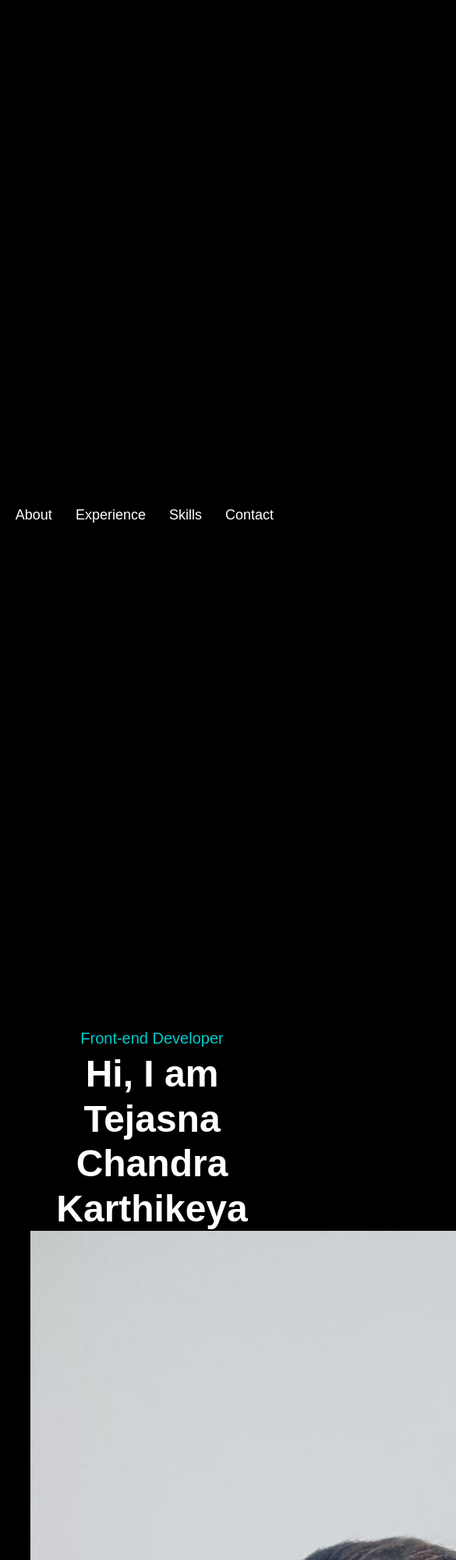
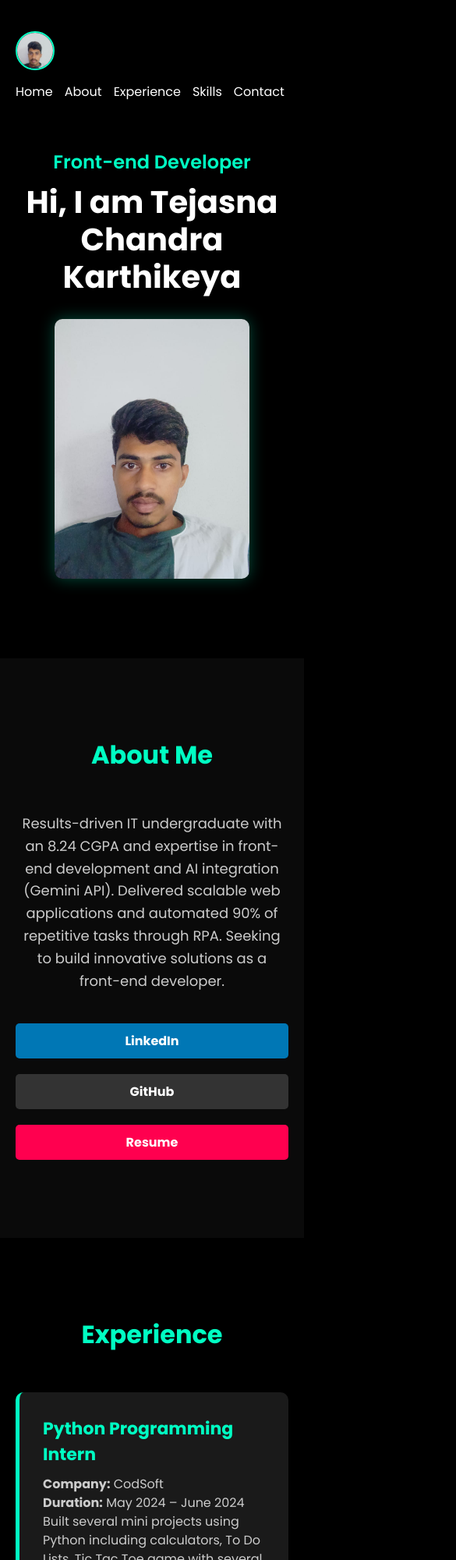
Before and after one commit to Karthikeya-006/Portfolio, a plain HTML site: page index.html in a window 390 px wide. Shown: the top 2000 px of the page at 78% size, 585 px wide, since content can reach past the window. Drawn offline with nearby package versions, Linux system fonts and the light colour scheme.

Commit message:
Update style.css

```diff
--- a/style.css
+++ b/style.css
@@ -1,8 +1,8 @@
-/* Reset and Base Styles */
 * {
     margin: 0;
     padding: 0;
     box-sizing: border-box;
+    transition: all 0.3s ease; /* Smooth transitions for hovers and states */
 }
 
 html {
@@ -10,55 +10,71 @@ html {
 }
 
 body {
-  background-color: black;
-  font-family: Arial, sans-serif;
-  color: white;
+    background-color: #000000; /* Deep black background */
+    color: #ffffff; /* White text color */
+    font-family: 'Poppins', Arial, sans-serif;
 }
 
-/* -------------------------------------- */
-/* Header Section */
+.container {
+    max-width: 1200px;
+    margin: 0 auto;
+    padding: 0 20px;
+}
+
+/* Base styling for subsequent sections */
+section {
+    padding: 100px 0;
+}
+
+.section-title {
+    font-size: 40px;
+    text-align: center;
+    margin-bottom: 50px;
+    color: #00ffc3; /* Accent color for titles */
+}
+
+/* ======================= 2. HEADER SECTION / HOME PAGE STYLES ======================= */
 #header {
     width: 100%;
-  height: 100vh;
-  padding: 20px 10%;
-  position: relative;
-
-  /* Use Flexbox for vertical layout: Nav on top, main content below */
-  display: flex;
-  flex-direction: column;
-  /* Removed: All background-image properties */
+    min-height: 100vh;
+    padding-top: 20px;
 }
 
-/* Navigation Bar (Top Right) */
+/* --- Navigation Bar (.nav) --- */
 .nav {
     display: flex;
-  /* Pushes navigation links to the far right */
-  justify-content: flex-end;
+    justify-content: space-between;
     align-items: center;
-  width: 100%;
-  padding-bottom: 20px;
+    padding: 20px 0;
+}
+
+.nav-logo {
+    width: 50px;
+    height: 50px;
+    border-radius: 50%;
+    object-fit: cover;
+    border: 2px solid #00ffc3;
 }
 
 .nav ul {
     display: flex;
     list-style: none;
-  gap: 30px;
+    gap: 35px;
 }
 
 .nav ul li a {
     position: relative;
-  color: white;
+    color: #ffffff;
     text-decoration: none;
-  font-size: 18px;
+    font-size: 16px;
     font-weight: 500;
 }
-
 .nav ul li a::after {
     content: '';
     position: absolute;
     width: 0;
     height: 2px;
-  background-color: #00cccc;
+    background-color: #ff004f; /* Hover color */
     bottom: -4px;
     left: 0;
     transition: 0.3s ease;
@@ -68,303 +84,181 @@ body {
     width: 100%;
 }
 
-/* -------------------------------------- */
-/* NEW: Main Content (Text + Image Side-by-Side) */
-.header-main-content {
-    /* Use Flexbox for horizontal layout */
+/* --- Header Content (Main Banner: Side-by-Side) --- */
+.header-content {
     display: flex;
-    align-items: center; /* Vertically centers text and image */
-    justify-content: space-between; /* Pushes text and image apart */
-
-    /* Takes up all remaining vertical space in the header */
-    flex-grow: 1;
+    align-items: center;
+    justify-content: space-between;
+    height: calc(100vh - 90px);
 }
 
-/* Header Text (Left Side) */
 .header-text {
-    text-align: left;
-    flex: 1; /* Allows text to grow and take space */
-    margin-right: 50px;
+    flex-basis: 60%;
 }
 
-.header-text p {
+.header-text .role {
+    color: #00ffc3;
     font-size: 24px;
-    color: #00cccc;
-    margin-bottom: 5px;
+    margin-bottom: 10px;
+    font-weight: 600;
 }
 
 .header-text h1 {
     font-size: 60px;
-    font-weight: bold;
+    font-weight: 700;
     line-height: 1.2;
 }
 
-/* Header Image (Right Side) */
-.header-image {
-    /* Fixed container size for the profile picture */
-    max-width: 400px;
-    height: 500px;
-
-    /* Optional background color for the image box, similar to the example */
-    background-color: #1a1a1a;
-
-    /* Ensure image container is pinned to the right and doesn't shrink */
-    flex-shrink: 0;
+.header-img {
+    flex-basis: 35%;
+    text-align: right;
 }
 
-.profile-main-img {
+.header-img .profile-pic {
     width: 100%;
-    height: 100%;
-    object-fit: cover; /* Ensures the image fills the space */
-    /* Add border-radius for a slightly softer look if desired */
-    /* border-radius: 10px; */
-}
-/* -------------------------------------- */
-
-
-/* About Section */
-#about {
-  background-color: #111;
-  padding: 80px 10%;
+    max-width: 350px;
+    height: auto;
+    border-radius: 10px;
+    box-shadow: 0 0 20px rgba(0, 255, 195, 0.3);
 }
 
-.about-section {
-  display: flex;
-  gap: 50px;
-  align-items: flex-start;
-  flex-wrap: wrap;
+/* ======================= 3. ABOUT SECTION STYLES ======================= */
+#about {
+    background-color: #0a0a0a; /* Slightly lighter black for contrast */
 }
 
-/* REMOVED: .about-img img CSS since the image is now in the header */
-
-
 .about-content {
-  flex: 1;
-}
-
-.about-content h1 {
-  font-size: 38px;
-  margin-bottom: 25px;
+    max-width: 800px;
+    margin: 0 auto;
+    text-align: center;
 }
 
 .about-content p {
-  font-size: 17px;
-  line-height: 1.7;
-  margin-bottom: 30px;
+    font-size: 18px;
+    line-height: 1.6;
+    margin-bottom: 40px;
+    color: #ccc;
 }
 
 .about-links {
-  margin-top: 20px;
     display: flex;
-  gap: 15px;
-  flex-wrap: wrap;
+    justify-content: center;
+    gap: 20px;
 }
 
 .social-link {
-  padding: 10px 22px;
+    padding: 10px 25px;
     border-radius: 5px;
     text-decoration: none;
     font-weight: bold;
-  font-size: 16px;
+    color: white;
     transition: all 0.3s ease;
-  border: 2px solid transparent;
 }
 
-.social-link.linkedin {
-  background-color: #0077b5;
-  color: white;
+.social-link.linkedin { background-color: #0077b5; }
+.social-link.github { background-color: #333; }
+.social-link.resume { background-color: #ff004f; }
+
+.social-link:hover {
+    transform: translateY(-5px);
+    box-shadow: 0 8px 15px rgba(0, 0, 0, 0.2);
 }
 
-.social-link.github {
-  background-color: #333;
-  color: white;
+/* ======================= 4. EXPERIENCE SECTION STYLES ======================= */
+.experience-section {
+    background-color: #000000;
 }
 
-.social-link.resume {
-  background-color: #ff4d4d;
-  color: white;
+.experience-cards {
+    display: grid;
+    grid-template-columns: repeat(auto-fit, minmax(300px, 1fr));
+    gap: 30px;
 }
 
-.social-link.resume:hover {
-  background-color: #ff6666;
-  box-shadow: 0 0 12px rgba(255, 77, 77, 0.5);
+.experience-card {
+    background-color: #1a1a1a;
+    padding: 30px;
+    border-radius: 10px;
+    border-left: 5px solid #00ffc3;
+    box-shadow: 0 4px 8px rgba(0, 0, 0, 0.3);
 }
 
-.social-link:hover {
-  transform: translateY(-3px);
-  border-color: #00cccc;
-  box-shadow: 0 0 10px rgba(0, 204, 204, 0.6);
+.experience-card:hover {
+    transform: translateY(-5px);
+    box-shadow: 0 10px 20px rgba(0, 255, 195, 0.2);
 }
 
-/* Skills Section */
-.skills-section {
-  text-align: center;
-  margin-top: 80px;
-  margin-bottom: 100px;
-  padding: 0 10%;
+.experience-card h3 {
+    color: #00ffc3;
+    font-size: 22px;
+    margin-bottom: 10px;
 }
 
-.skills-section h2 {
-  font-size: 36px;
-  margin-bottom: 50px;
-  color: white;
-  display: inline-block;
-  padding-bottom: 8px;
-  border-bottom: 3px solid #00cccc;
+.experience-card p {
+    font-size: 16px;
+    line-height: 1.5;
+    color: #ccc;
+}
+
+/* ======================= 5. SKILLS SECTION STYLES ======================= */
+.skills-section {
+    background-color: #0a0a0a;
+    text-align: center;
 }
 
 .skill-category {
-  margin-bottom: 50px;
+    margin-bottom: 60px;
 }
 
 .skill-category h3 {
-  font-size: 26px;
-  color: #ffcc00;
+    font-size: 28px;
+    color: #ff004f;
     margin-bottom: 30px;
+    text-decoration: underline;
+    text-underline-offset: 10px;
 }
 
 .skill-icons {
     display: flex;
     justify-content: center;
-  gap: 40px;
+    gap: 50px;
     flex-wrap: wrap;
-  position: relative;
 }
 
 .icon-item {
     display: flex;
     flex-direction: column;
     align-items: center;
-  position: relative;
-  transition: transform 0.3s ease;
 }
 
 .icon-item i {
-  font-size: 60px;
-  transition: transform 0.3s ease, box-shadow 0.3s ease;
-  cursor: pointer;
+    font-size: 70px;
+    margin-bottom: 10px;
+    transition: transform 0.3s;
 }
 
 .icon-item:hover i {
-  transform: translateY(-8px);
-  box-shadow: 0 10px 15px rgba(0, 255, 255, 0.2);
+    transform: scale(1.1);
+    color: #00ffc3 !important; /* Forces color change on hover */
 }
 
 .icon-label {
     font-size: 16px;
-  color: #00cccc;
-  margin-top: 8px;
-  opacity: 1;
-  transition: color 0.3s ease;
-}
-.icon-item:hover .icon-label {
-    color: #ffcc00;
+    color: #ccc;
 }
 
-
-/* Tooltip Styling */
-.tooltip {
-  position: absolute;
-  bottom: -60px;
-  left: 50%;
-  transform: translateX(-50%);
-  background-color: #222;
-  color: #fff;
-  padding: 8px 12px;
-  font-size: 14px;
-  border-radius: 4px;
-  width: 220px;
-  text-align: center;
-  line-height: 1.4;
-  opacity: 0;
-  pointer-events: none;
-  transition: opacity 0.3s ease, transform 0.3s ease;
-  z-index: 10;
-  box-shadow: 0 0 10px rgba(0, 255, 255, 0.2);
-}
-
-.icon-item:hover .tooltip {
-  opacity: 1;
-  transform: translate(-50%, -10px);
-}
-
-/* Experience Section */
-.experience-section {
-  font-family: 'Segoe UI', sans-serif;
-  max-width: 1000px;
-  margin: 80px auto;
-  padding: 0 10%;
-}
-
-.experience-section h2 {
-  text-align: center;
-  margin-bottom: 50px;
-  font-size: 36px;
-  letter-spacing: 1px;
-  display: inline-block;
-  padding-bottom: 8px;
-  border-bottom: 3px solid #00cccc;
-}
-
-.experience-cards {
-  display: grid;
-  grid-template-columns: repeat(auto-fit, minmax(280px, 1fr));
-  gap: 30px;
-}
-
-.experience-card {
-  background-color: #1c1c1c;
-  padding: 30px;
-  border-radius: 12px;
-  border: 1px solid #333;
-  transition: all 0.4s ease;
-  box-shadow: 0 0 15px rgba(0, 0, 0, 0.5);
-}
-
-.experience-card:hover {
-  background-color: #242424;
-  transform: translateY(-8px);
-  box-shadow: 0 15px 30px rgba(0, 204, 204, 0.3);
-}
-
-.experience-card h3 {
-  color: #00cccc;
-  font-size: 24px;
-  margin-bottom: 12px;
-}
-
-.experience-card p {
-  font-size: 15px;
-  color: #ccc;
-  margin: 6px 0;
-  line-height: 1.6;
-}
-
-.experience-card p strong {
-  color: #ffffff;
-}
-
-/* Contact Section */
+/* ======================= 6. CONTACT SECTION STYLES ======================= */
 .contact-section {
-  background-color: #111;
-  padding: 80px 10%;
-  color: white;
-  text-align: center;
-}
-
-.contact-section h2 {
-  font-size: 36px;
-  margin-bottom: 50px;
-  color: white;
-  display: inline-block;
-  padding-bottom: 8px;
-  border-bottom: 3px solid #00cccc;
+    background-color: #000000;
 }
 
 .contact-form {
     max-width: 600px;
     margin: 0 auto;
     text-align: left;
+    padding: 30px;
+    background-color: #1a1a1a;
+    border-radius: 10px;
 }
 
 .form-group {
@@ -384,84 +278,95 @@ body {
     padding: 14px;
     border: 1px solid #333;
     border-radius: 6px;
-  background-color: #1c1c1c;
+    background-color: #0a0a0a;
     color: white;
     font-size: 16px;
-  transition: border-color 0.3s ease;
 }
 
 .form-group input:focus,
 .form-group textarea:focus {
-    border-color: #00cccc;
+    border-color: #00ffc3;
     outline: none;
-}
-
-.form-group input::placeholder,
-.form-group textarea::placeholder {
-  color: #888;
 }
 
 .btn-submit {
     padding: 14px 40px;
     font-size: 17px;
     font-weight: bold;
-  background-color: #00cccc;
+    background-color: #00ffc3;
     color: black;
     border: none;
     border-radius: 6px;
     cursor: pointer;
-  transition: all 0.3s ease;
-  margin-top: 15px;
+    display: block;
+    margin: 20px auto 0;
 }
 
 .btn-submit:hover {
-  background-color: #00a0a0;
-  box-shadow: 0 0 15px rgba(0, 204, 204, 0.5);
+    background-color: #ff004f;
+    color: white;
 }
 
-/* Responsive Overrides */
-@media (max-width: 768px) {
-  /* Header adjustments for mobile */
-  #header {
-    height: auto;
-    min-height: 100vh;
+/* ======================= 7. FOOTER STYLES ======================= */
+.footer {
+    text-align: center;
+    padding: 20px 0;
+    background-color: #1a1a1a;
+    font-size: 14px;
+    color: #888;
 }
 
-  .header-main-content {
-      flex-direction: column; /* Stacks image and text vertically on small screens */
-      text-align: center;
-      padding-top: 50px;
+/* ======================= 8. MEDIA QUERIES (FOR RESPONSIVENESS) ======================= */
+
+@media (max-width: 768px) {
+    .section-title {
+        font-size: 32px;
     }
 
-  .header-image {
-      max-width: 90%;
-      height: 400px;
-      margin-top: 50px;
-      margin-left: 0;
+    /* --- Navigation Bar Adjustments --- */
+    .nav {
+        /* Stack the nav links below the logo/text */
+        flex-direction: column;
+        align-items: flex-start;
+    }
+
+    .nav ul {
+        margin-top: 15px;
+        gap: 15px;
+        flex-wrap: wrap;
+    }
+
+    /* --- Header Content Adjustments --- */
+    .header-content {
+        /* Stack the text and image vertically */
+        flex-direction: column;
+        justify-content: center;
+        height: auto;
+        padding-top: 40px;
+        text-align: center;
     }
 
     .header-text {
-    max-width: 100%;
-    text-align: center;
-    margin-right: 0;
+        flex-basis: 100%;
+        margin-bottom: 30px;
     }
 
     .header-text h1 {
-    font-size: 48px;
+        font-size: 40px;
     }
 
-  .header-text p {
-    font-size: 20px;
-  }
-
-  .about-section {
-    flex-direction: column;
-    align-items: center;
+    .header-img {
+        flex-basis: 100%;
         text-align: center;
     }
 
+    .header-img .profile-pic {
+        max-width: 250px;
+    }
+
+    /* --- Other Sections Adjustments --- */
     .about-links {
-    justify-content: center;
+        flex-direction: column;
     }
 
     .experience-cards {
```
Lines whose indentation alone changed are shown as unchanged.
